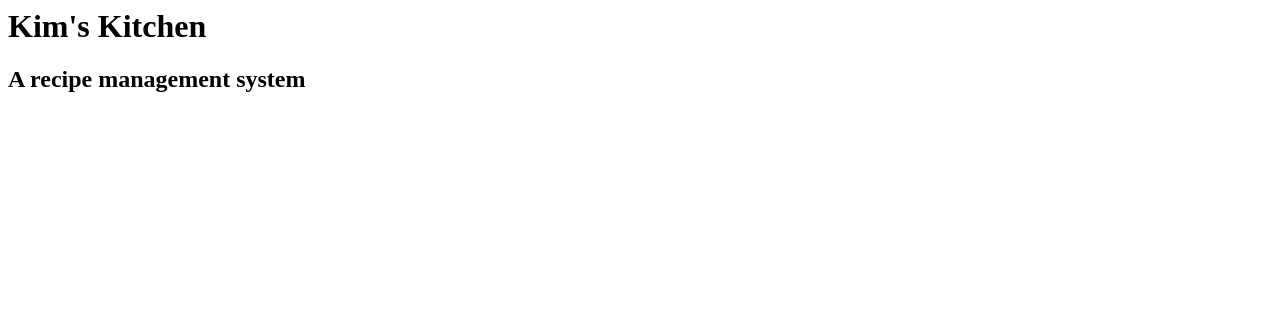
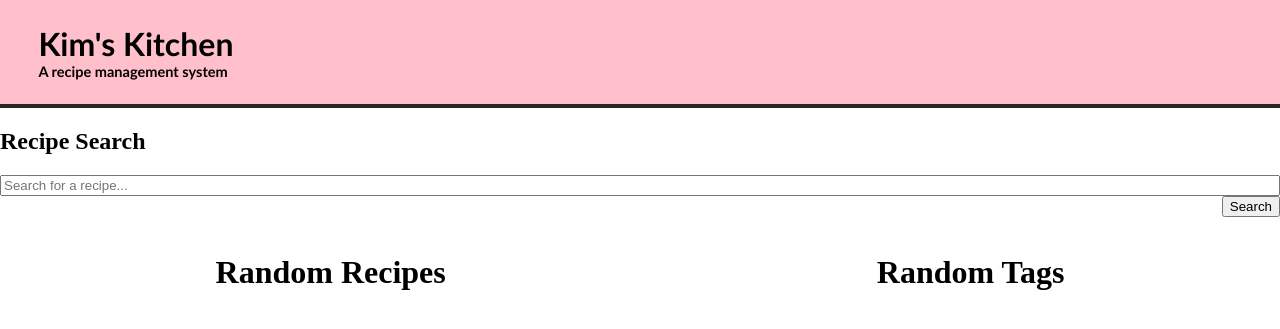
Before and after one commit to Jerry-Spice/Kims-Kitchen, a Flask app: page / in a window 1280 px wide. Shown: the top 329 px of the page. Run offline with Flask 3, Linux system fonts and the light colour scheme; parts of the project's set-up code (start-up, migrations or seed data) failed here and were passed over.

Commit message:
Started working on the index.

```diff
--- /dev/null
+++ b/static/generic.css
@@ -0,0 +1,31 @@
+.flex {
+    display: flex;
+}
+
+.flexrow {
+    flex-direction: row;
+}
+
+.flexcol {
+    flex-direction: column;
+}
+
+.flexspace {
+    justify-content: space-between;
+}
+
+.flexaround {
+    justify-content: space-around;
+}
+
+.flexcenter {
+    justify-content: center;
+}
+
+.flexstart {
+    justify-content: start;
+}
+
+.flexend {
+    justify-content: end;
+}
--- a/static/style.css
+++ b/static/phone-style.css
@@ -1,4 +1,4 @@
-@media (max-width: 600px) {
+@media (pointer: none), (pointer:coarse) {
     body {
         margin: 0px;
         padding: 0px;
--- a/templates/index.html
+++ b/templates/index.html
@@ -1,6 +1,8 @@
 <html>
     <head>
-        <link rel="stylesheet" href="{{ url_for( 'static', filename='style.css') }}">
+        <link rel="stylesheet" href="{{ url_for( 'static', filename='phone-style.css') }}">
+        <link rel="stylesheet" href="{{ url_for( 'static', filename='desktop-style.css') }}">
+        <link rel="stylesheet" href="{{ url_for( 'static', filename='generic.css') }}">
     </head>
     <body>
         <div class="header">
@@ -12,16 +14,24 @@
             <div class="flex flexcol flexstart">
                 <!-- Search Bar For Searching -->
                 <div class="content-section">
-
+                    <form class="recipe-search">
+                        <div class="flex flexcol flexstart">
+                            <h2 class="form-header">Recipe Search</h2>
+                            <input class="search-box" type="text" name="target_recipe" placeholder="Search for a recipe..." />
+                            <div class="flex flexrow flexend">
+                                <input class="search-submit" type="submit" value="Search" />
+                            </div>
+                        </div>
+                    </form>
                 </div>
-                <div class="flex flexrow flexspace">
+                <div class="flex flexrow flexaround">
                     <!-- Random recipes For viewing -->
                     <div class="content-section">
-
+                        <h1>Random Recipes</h1>
                     </div>
                     <!-- Random tags to Look at -->
                     <div class="content-section">
-
+                        <h1>Random Tags</h1>
                     </div>
                 </div>
             </div>
```
Also changed, not shown: static/desktop-style.css (added, +68 -0 lines).
